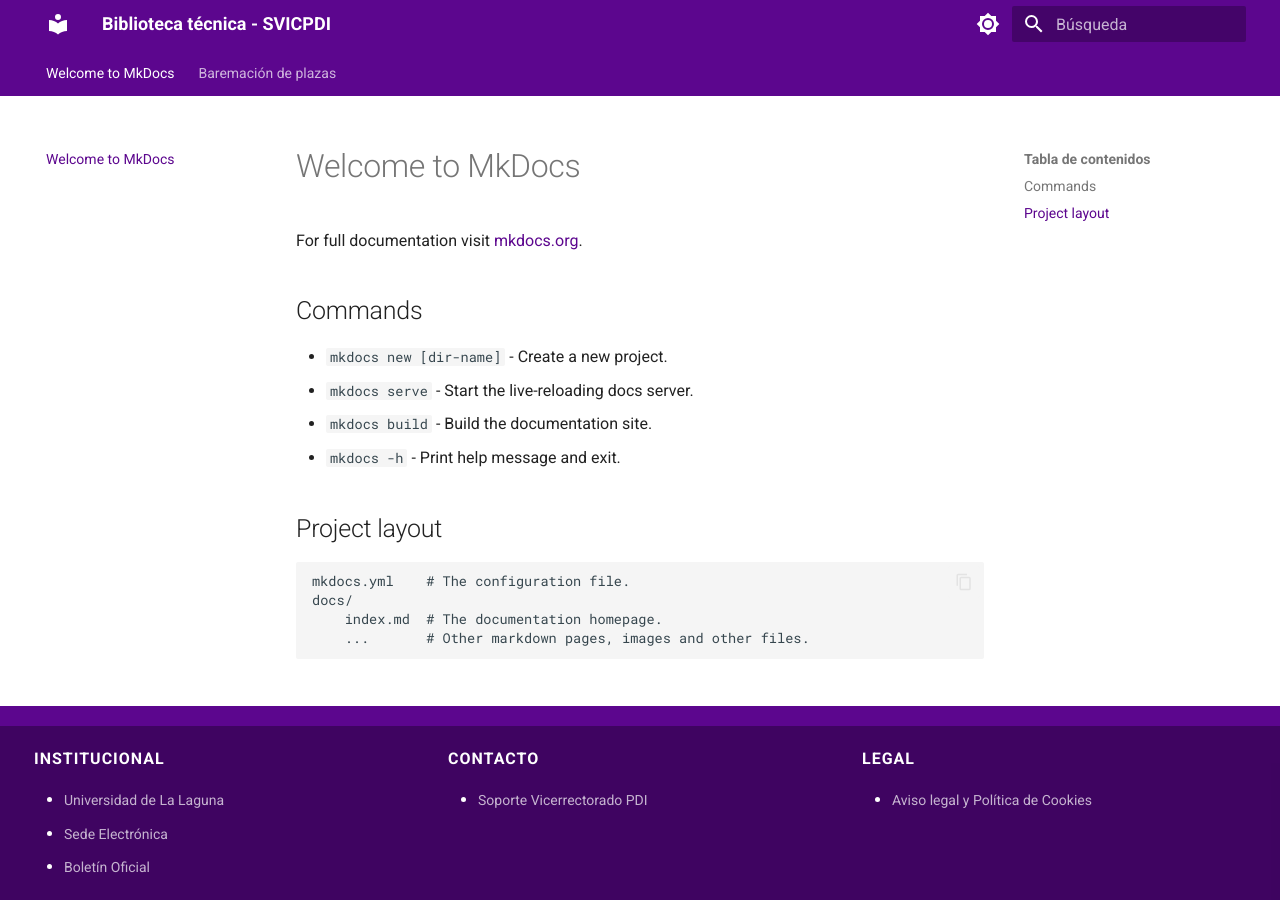
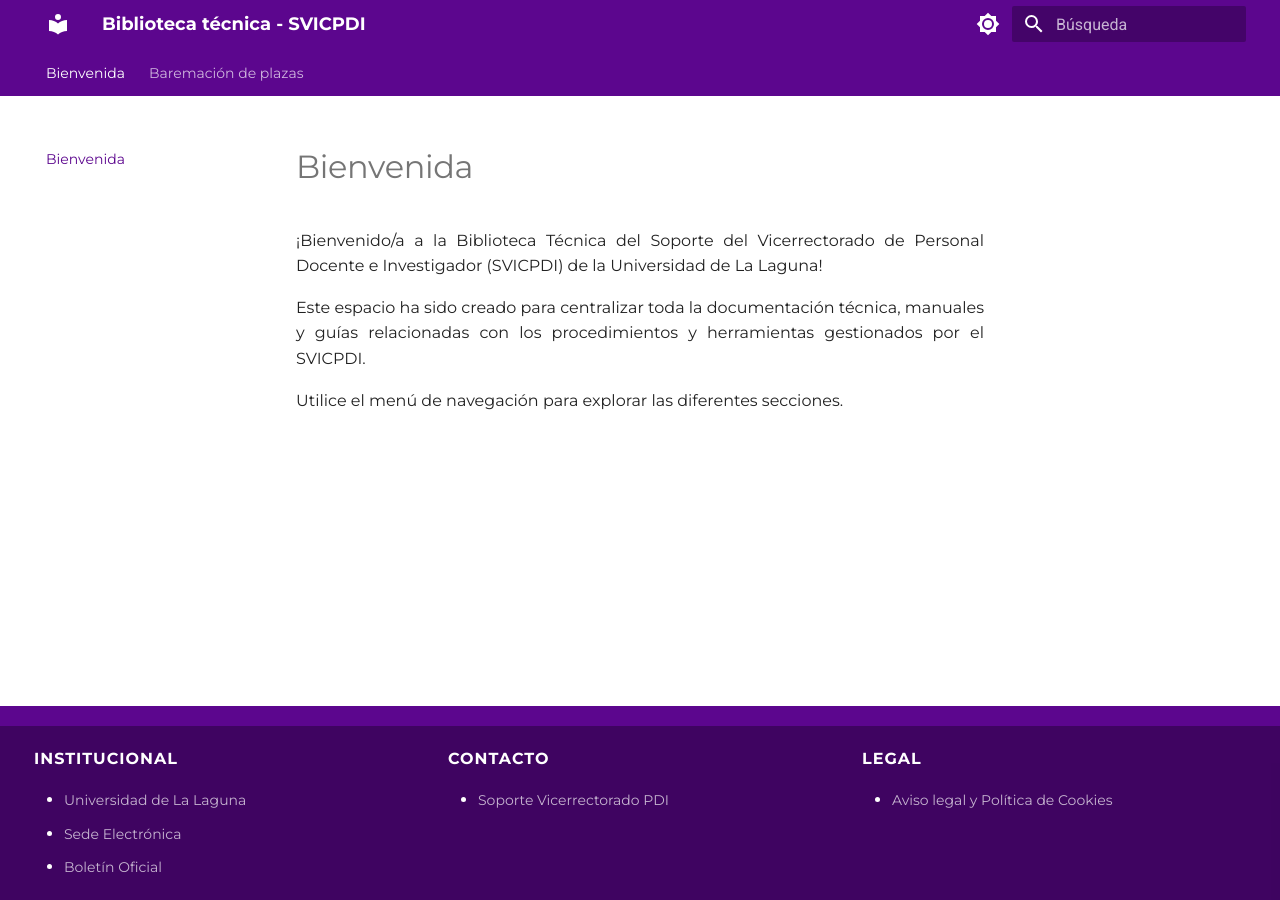
Before and after one commit to svicpdi/biblioteca-tecnica, an MkDocs documentation site: the page built from docs/index.md, in a window 1280 px wide. Built offline with MkDocs 1.6.1 and Material for MkDocs 9.7.7, drawn with Linux system fonts in a browser that asks for light colours.

Commit message:
feat: se añade el repositorio al encabezado.
feat: se añade página de bienvenida.

feat: se modifica el estilo general de la web para justificar el texto y usar la fuente montserrat.

```diff
--- a/docs/extra.css
+++ b/docs/extra.css
@@ -64,3 +64,12 @@
 .footer-list li {
   margin-bottom: 8px;
 }
+
+body {
+    font-family: 'Montserrat', sans-serif;
+    text-align: justify;
+}
+
+.md-nav {
+    text-align: left;
+}
--- a/docs/index.md
+++ b/docs/index.md
@@ -1,17 +1,7 @@
-# Welcome to MkDocs
+# Bienvenida
 
-For full documentation visit [mkdocs.org](https://www.mkdocs.org).
+¡Bienvenido/a a la Biblioteca Técnica del Soporte del Vicerrectorado de Personal Docente e Investigador (SVICPDI) de la Universidad de La Laguna!
 
-## Commands
+Este espacio ha sido creado para centralizar toda la documentación técnica, manuales y guías relacionadas con los procedimientos y herramientas gestionados por el SVICPDI.
 
-* `mkdocs new [dir-name]` - Create a new project.
-* `mkdocs serve` - Start the live-reloading docs server.
-* `mkdocs build` - Build the documentation site.
-* `mkdocs -h` - Print help message and exit.
-
-## Project layout
-
-    mkdocs.yml    # The configuration file.
-    docs/
-        index.md  # The documentation homepage.
-        ...       # Other markdown pages, images and other files.
+Utilice el menú de navegación para explorar las diferentes secciones.
--- a/mkdocs.yml
+++ b/mkdocs.yml
@@ -12,6 +12,8 @@ theme:
   name: material
   language: es  # Idioma de la interfaz (buscador, etiquetas)
   custom_dir: overrides
+  repo_name: svicpdi/biblioteca-tecnica  # El nombre que quieres que se lea
+  repo_url: https://github.com/svicpdi/biblioteca-tecnica  # El enlace real
   features:
     - navigation.tabs      # Menú superior en lugar de lateral (opcional)
     - navigation.sections  # Agrupar secciones en el menú
--- a/overrides/main.html
+++ b/overrides/main.html
@@ -1,4 +1,10 @@
 {% extends "base.html" %}
+
+{% block extrahead %}
+  <link rel="preconnect" href="https://fonts.googleapis.com">
+  <link rel="preconnect" href="https://fonts.gstatic.com" crossorigin>
+  <link href="https://fonts.googleapis.com/css2?family=Montserrat:wght@400;600;700&display=swap" rel="stylesheet">
+{% endblock %}
 
 {% block footer %}
 <footer class="footer-wrapper">
```
Also changed, not shown: docs/baremacion/candidaturas/faq_plantilla.md (+3 -2 lines).
